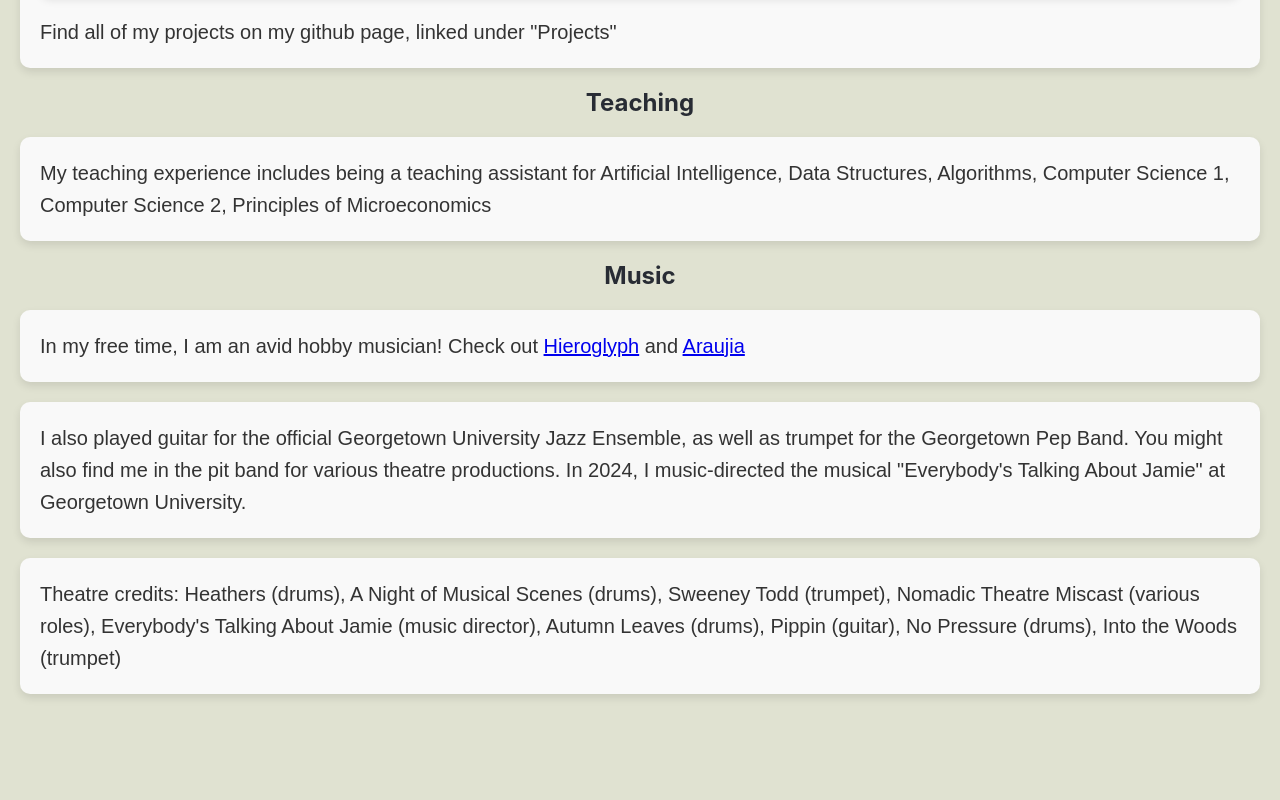
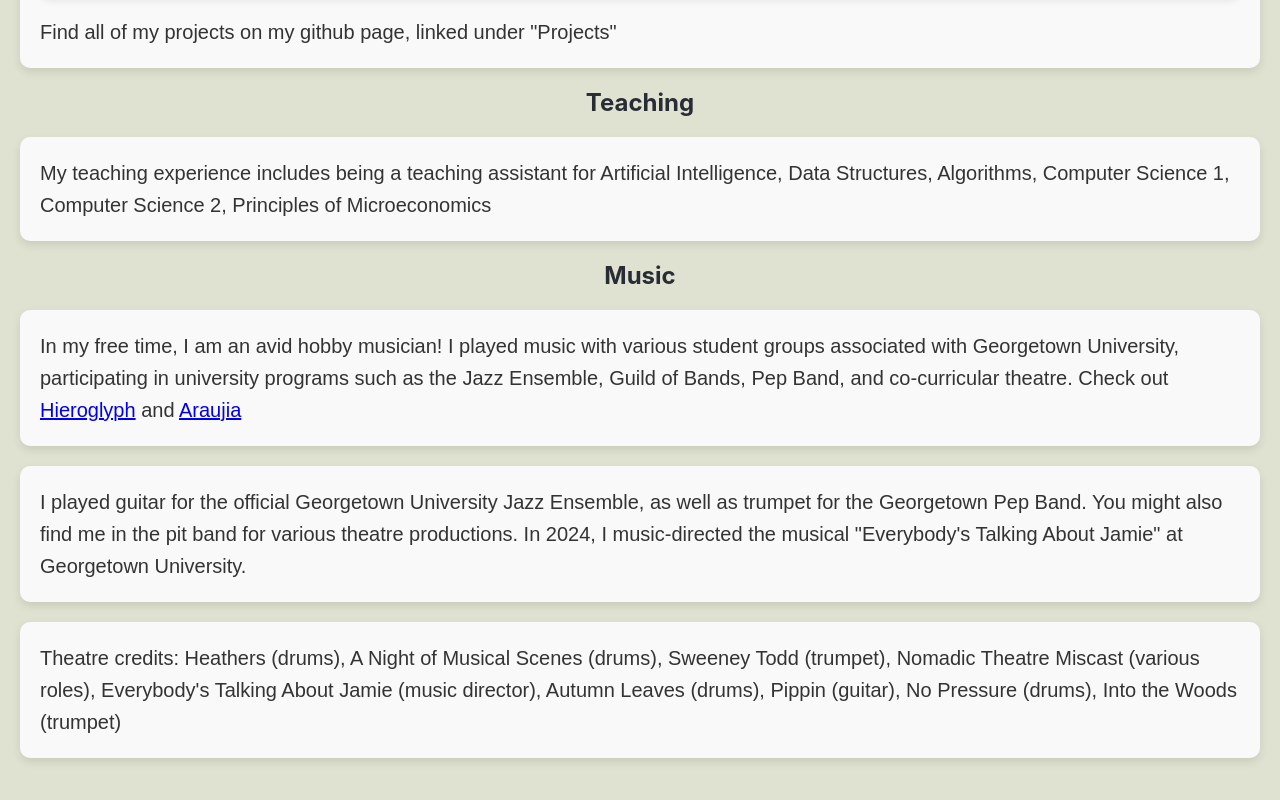
Before and after one commit to Davidrxyang/ruoxingyang.com, a React (Create React App) app in the folder site/: page /bio in a window 1280 px wide. Shown: the part 1207-2007 px from the top of the page. Built offline with nearby package versions, Linux system fonts and the light colour scheme.

Commit message:
new resume and bio

```diff
--- a/site/src/components/Bio.tsx
+++ b/site/src/components/Bio.tsx
@@ -44,10 +44,10 @@ const Bio: React.FC = () => {
 
       <h2>Music</h2>
       <p>
-        In my free time, I am an avid hobby musician! Check out <a href="https://open.spotify.com/artist/75PZcBImwZtexzCYVMD1Nl" target="_blank" rel="noopener noreferrer" className="ResumeLink">Hieroglyph</a> and <a href="https://open.spotify.com/artist/7jjxND0ZjxZsOEEX6pWr7A" target="_blank" rel="noopener noreferrer" className="ResumeLink">Araujia</a>
+        In my free time, I am an avid hobby musician! I played music with various student groups associated with Georgetown University, participating in university programs such as the Jazz Ensemble, Guild of Bands, Pep Band, and co-curricular theatre. Check out <a href="https://open.spotify.com/artist/75PZcBImwZtexzCYVMD1Nl" target="_blank" rel="noopener noreferrer" className="ResumeLink">Hieroglyph</a> and <a href="https://open.spotify.com/artist/7jjxND0ZjxZsOEEX6pWr7A" target="_blank" rel="noopener noreferrer" className="ResumeLink">Araujia</a>
       </p>
       <p>
-        I also played guitar for the official Georgetown University Jazz Ensemble, as well as trumpet for the Georgetown Pep Band. You might also find me in the pit band for various theatre productions.
+        I played guitar for the official Georgetown University Jazz Ensemble, as well as trumpet for the Georgetown Pep Band. You might also find me in the pit band for various theatre productions.
         In 2024, I music-directed the musical "Everybody's Talking About Jamie" at Georgetown University.
       </p>
       <p>
```
Also changed, not shown: 1 other file (tests, documents, lock files or other folders).
